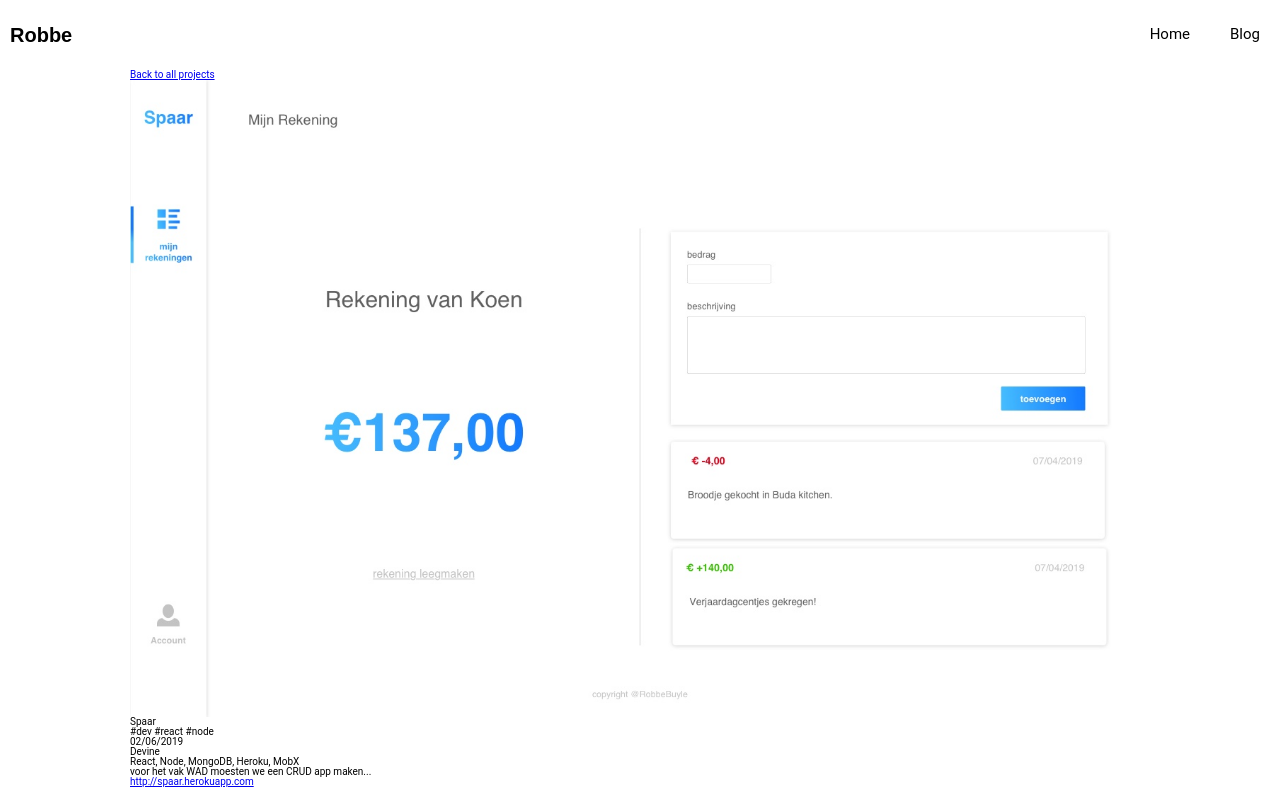
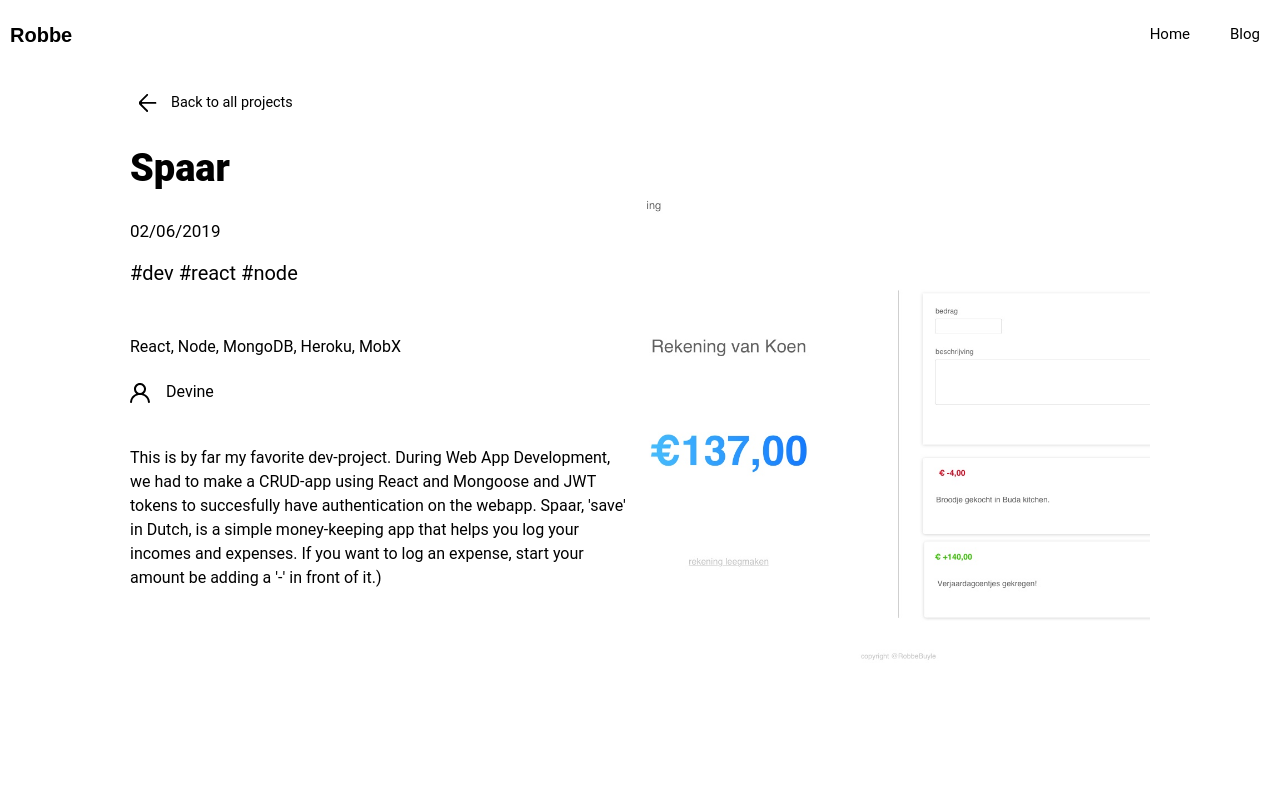
Before and after one commit to RobbeBuyle/madebyrobbe, a Gatsby site: page /spaar in a window 1280 px wide. Shown: the top 800 px of the page. Built offline with nearby package versions, Linux system fonts and the light colour scheme; Gatsby itself is replaced by a stand-in of ours; some packages are replaced by stand-ins of ours.

Commit message:
styled detail page + added content to json file

```diff
--- a/data/projects.json
+++ b/data/projects.json
@@ -5,7 +5,7 @@
     "slug": "spaar",
     "tags": "#dev #react #node",
     "img": "./images/projects/spaar.jpg",
-    "desc": "voor het vak WAD moesten we een CRUD app maken...",
+    "desc": "This is by far my favorite dev-project. During Web App Development, we had to make a CRUD-app using React and Mongoose and JWT tokens to succesfully have authentication on the webapp. Spaar, 'save' in Dutch, is a simple money-keeping app that helps you log your incomes and expenses. If you want to log an expense, start your amount be adding a '-' in front of it.) ",
     "link": "http://spaar.herokuapp.com",
     "date": "02/06/2019",
     "customer": "Devine",
@@ -17,8 +17,8 @@
     "slug": "electric-avenue",
     "tags": "#motion #AE #intro",
     "img": "./images/projects/electric_avenue.jpg",
-    "desc": "voor het vak MO2 moesten we een intro maken...",
-    "link": "https://vimeo.com/338678067",
+    "desc": "Electric Avenue is a webseries produced by Leitmotiv. During the 4th semester, I got the opportunity to work on an intro and outro during class that would be presented to a real customer. At the end, I really liked it and was honored to receive positive feedback from the client.",
+    "link": "https://www.behance.net/gallery/80792149/Electric-Avenue-Intro-Outro",
     "date": "10/06/2019",
     "customer": "Devine",
     "tools": "After Effects, GoPro360 Plugin, Premiere"
@@ -29,7 +29,7 @@
     "slug": "whole-earth-catalog",
     "tags": "#UX #Sketch #app",
     "img": "./images/projects/wec.jpg",
-    "desc": "voor het vak CMD2 moesten we een app maken...",
+    "desc": "The Whole Earth Catalog is a book all about gaining knowledge and reaching self-sufficienty. With the last edition published in 1968, would there still be people interested in a digital remake of this icon? That was the challenge that was given to us during our Cross Media Design course. The final product is a community-based IOS-app that still caputeres the essence and styling of the original book.",
     "link": "https://behance.net",
     "date": "12/12/2018",
     "customer": "Devine",
@@ -41,7 +41,7 @@
     "slug": "space-survivor-9000",
     "tags": "#Phaser3 #PhP #game",
     "img": "./images/projects/ss9000.jpg",
-    "desc": "voor het vak COD moesten we een game maken...",
+    "desc": "Space Survivor 9000 is a Phaser 3 based game that I made together with a classmate during our Collaborative Development class. This was also the first project where we used Git to succesfully develop at the same time (after a few merge conflicts ofcourse ;) ) All visuals and audio were done by us using illustrator and garageband. Scores are being kept in a MySQL-database used in combination with PhP. Go on, have a go!",
     "link": "http://madebyrob.be/ss9000",
     "date": "16/12/2018",
     "customer": "Devine",
@@ -53,7 +53,7 @@
     "slug": "deliveroo-app",
     "tags": "#motion #AE #onboarding",
     "img": "./images/projects/deliveroo.jpg",
-    "desc": "voor het vak MO2 moesten we een animatie maken...",
+    "desc": "This is a visualisation of the Deliveroo-app with a dynamic onboarding and walkthrough. Focus is laid on delight animation aswell as and smooth transitions.",
     "link": "http://vimeo.com",
     "date": "28/05/2019",
     "customer": "Devine",
@@ -65,7 +65,7 @@
     "slug": "radio+",
     "tags": "#design #rebrand #responsive",
     "img": "./images/projects/radio+.jpg",
-    "desc": "voor het vak Minor Design moesten we een site maken...",
+    "desc": "Radio+ is a web-platform used to listen to flemish radiostations live aswell as on-demand. The current platform suffered from a lack of personality and structural coherence. With the adition of a like-system and personalized home page, the users would find already known and discover unkown content more effeciently.",
     "link": "https://behance.net",
     "date": "24/10/2019",
     "customer": "Devine",
--- a/src/components/Footer.jsx
+++ b/src/components/Footer.jsx
@@ -5,7 +5,12 @@ import logo from "../../static/Robbe_logo_small.svg"
 const Footer = () => {
   return (
     <footer className={styles.footerContainer}>
-      <img src={logo} width="120" className={styles.logo_big} />
+      <img
+        src={logo}
+        width="120"
+        className={styles.logo_big}
+        alt="Robbe logo"
+      />
       <div>
         <address className={styles.email}>
           <a href="mailto:robbedoesstuff@gmail.com" className={styles.email}>
--- a/src/components/Header.jsx
+++ b/src/components/Header.jsx
@@ -25,6 +25,7 @@ const Header = () => {
       <Img
         fluid={data.file.childImageSharp.fluid}
         className={styles.headerImg}
+        alt="me during the winter :)"
       />
       <div className={styles.chatBox}>
         <div className={styles.tag}>
--- a/src/components/Project.jsx
+++ b/src/components/Project.jsx
@@ -1,5 +1,8 @@
 import React from "react"
 import Image from "gatsby-image"
+import { Link } from "gatsby"
+
+import styles from "./Project.module.css"
 
 const Project = ({
   title,
@@ -12,16 +15,25 @@ const Project = ({
   imageData,
 }) => {
   return (
-    <article>
-      <Image fluid={imageData} />
-      <h1>{title}</h1>
-      <p>{tags}</p>
-      <time>{date}</time>
-      <p>{customer}</p>
-      <p>{tools}</p>
-      <p>{desc}</p>
-      <a href={link}>{link}</a>
-    </article>
+    <>
+      <Link to="/" className={styles.arrow}>
+        Back to all projects
+      </Link>
+      <article className={styles.projectContainer}>
+        <div className={styles.pImgContainer}>
+          <Image fluid={imageData} className={styles.pImg} />
+        </div>
+        <h1 className={styles.pTitle}>{title}</h1>
+        <p className={styles.pTags}>{tags}</p>
+        <time className={styles.pDate}>{date}</time>
+        <p className={styles.pTools}>{tools}</p>
+        <p className={styles.pCustomer}>{customer}</p>
+        <p className={styles.pDesc}>{desc}</p>
+        <a href={link} className={styles.pLink}>
+          visit project
+        </a>
+      </article>
+    </>
   )
 }
 
--- /dev/null
+++ b/src/components/Project.module.css
@@ -0,0 +1,148 @@
+.arrow {
+  margin-top: 2rem;
+  display: block;
+  width: max-content;
+  composes: paragraph from "../styles/typo.module.css";
+  text-decoration: none;
+  transform: scale(0.9);
+}
+
+.arrow::before {
+  display: inline-block;
+  vertical-align: middle;
+  content: "";
+  background-image: url(../../static/arrow_left.svg);
+  width: 2rem;
+  height: 2rem;
+  margin-right: 1.6rem;
+}
+
+.projectContainer {
+  margin-top: 3rem;
+  display: grid;
+  grid-gap: 1.4rem;
+  grid-template-columns: 0 4fr 1fr 0;
+  grid-template-areas:
+    "pImg pImg  pImg pImg"
+    ". pTitle pTitle ."
+    ". pDate . ."
+    ". pTags . ."
+    ". pTools . ."
+    ". pCustomer . ."
+    ". pDesc pDesc ."
+    ". pLink . .";
+
+  @media (min-width: 568px) {
+    grid-template-areas:
+      "pImg pImg pImg pImg"
+      ". pTitle pDate ."
+      ". pTags . ."
+      ". pTools . ."
+      ". pCustomer . ."
+      ". pDesc pDesc ."
+      ". pLink . .";
+  }
+
+  @media (min-width: 992px) {
+    grid-template-columns: 0 1fr 1fr 0;
+    grid-template-areas:
+      "pTitle pTitle pImg pImg"
+      "pDate pDate pImg pImg"
+      "pTags pTags pImg pImg"
+      "pTools pTools pImg pImg"
+      "pCustomer pCustomer pImg pImg"
+      "pDesc pDesc pImg pImg"
+      "pLink pLink pImg pImg";
+  }
+  max-width: 102rem;
+}
+
+.pImgContainer {
+  grid-area: pImg;
+  display: block;
+  height: 90vw;
+  max-height: 50rem;
+  margin: 3rem 0;
+
+  /* @media (min-width: 992px) {
+    max-height
+  } */
+}
+
+.pImg {
+  width: 100%;
+  width: 100%;
+  height: 100%;
+  object-fit: cover;
+  border-radius: 2rem;
+}
+
+.pTitle {
+  composes: pTitle from "../styles/typo.module.css";
+  grid-area: pTitle;
+}
+
+.pTags {
+  grid-area: pTags;
+  composes: pTags from "../styles/typo.module.css";
+  margin-bottom: 3rem;
+}
+.pDate {
+  composes: paragraph from "../styles/typo.module.css";
+  font-size: 1.5rem;
+  grid-area: pDate;
+  @media (min-width: 568px) {
+    font-size: 1.7rem;
+    justify-self: self-end;
+    align-self: center;
+  }
+  @media (min-width: 992px) {
+    justify-self: self-start;
+  }
+}
+
+.pCustomer {
+  composes: paragraph from "../styles/typo.module.css";
+  grid-area: pCustomer;
+  display: block;
+  width: max-content;
+  margin-bottom: 2rem;
+}
+
+.pCustomer::before {
+  display: inline-block;
+  vertical-align: middle;
+  content: "";
+  background-image: url(../../static/user.svg);
+  width: 2rem;
+  height: 2rem;
+  margin-right: 1.6rem;
+}
+
+.pTools {
+  composes: paragraph from "../styles/typo.module.css";
+  grid-area: pTools;
+  color: var(--color-grey);
+}
+
+.strong {
+  composes: strong from "../styles/typo.module.css";
+}
+
+.pDesc {
+  composes: paragraph from "../styles/typo.module.css";
+  grid-area: pDesc;
+  color: var(--color-darkGrey);
+}
+.pLink {
+  composes: paragraph from "../styles/typo.module.css";
+  width: max-content;
+  height: max-content;
+  text-decoration: none;
+  color: white;
+  padding: 1rem 2.4rem;
+  background-color: var(--color-green);
+  border-radius: 20rem;
+  grid-area: pLink;
+  margin-top: 4rem;
+}
--- a/src/styles/colors.module.css
+++ b/src/styles/colors.module.css
@@ -1,6 +1,7 @@
 :global(:root) {
   --color-black: #060606;
   --color-lightGrey: #f1f1f1;
+  --color-grey: #808080;
   --color-darkGrey: #3e3e3e;
   --color-green: #08cd4d;
   --color-dev: #1a182b;
--- a/src/styles/typo.module.css
+++ b/src/styles/typo.module.css
@@ -1,10 +1,3 @@
-:global(:root) {
-  @custom-media --sm screen and (min-width: 0);
-  @custom-media --md screen and (min-width: 768px);
-  @custom-media --lg screen and (min-width: 992px);
-  @custom-media --xl screen and (min-width: 1260px);
-}
-
 .logo {
   font-weight: 700;
   font-size: 2.5rem;
@@ -101,6 +94,22 @@
   color: var(--color-black);
 }
 
+.pTitle {
+  font-weight: 800;
+  font-size: 3rem;
+  line-height: 130%;
+
+  @media (min-width: 568px) {
+    font-size: 3.8rem;
+  }
+}
+
+.pTags {
+  font-weight: 400;
+  font-size: 2rem;
+  color: var(--color-darkGrey);
+}
+
 .sectionTitle {
   display: block;
   margin: 0 auto 6rem auto;
@@ -110,11 +119,11 @@
   font-weight: bolder;
   margin-top: 6rem;
 
-  @media (--md) {
+  @media (min-width: 568px) {
     font-size: 3.6rem;
   }
 
-  @media (--lg) {
+  @media (min-width: 992px) {
     font-size: 4rem;
   }
 }
@@ -122,7 +131,7 @@
 .paragraph {
   color: var(--color-black);
   font-size: 1.6rem;
-  line-height: 1.4;
+  line-height: 1.5;
   font-weight: 400;
 }
 
--- a/src/templates/project.js
+++ b/src/templates/project.js
@@ -1,5 +1,5 @@
 import React from "react"
-import { graphql, Link } from "gatsby"
+import { graphql } from "gatsby"
 import Layout from "../components/Layout"
 import Project from "../components/Project"
 
@@ -37,7 +37,6 @@ const ProjectTemplate = ({ data }) => {
 
   return (
     <Layout>
-      <Link to="/">Back to all projects</Link>
       <Project
         imageData={imageData}
         title={title}
```
Also changed, not shown: static/arrow_left.svg (added), static/user.svg (added).
